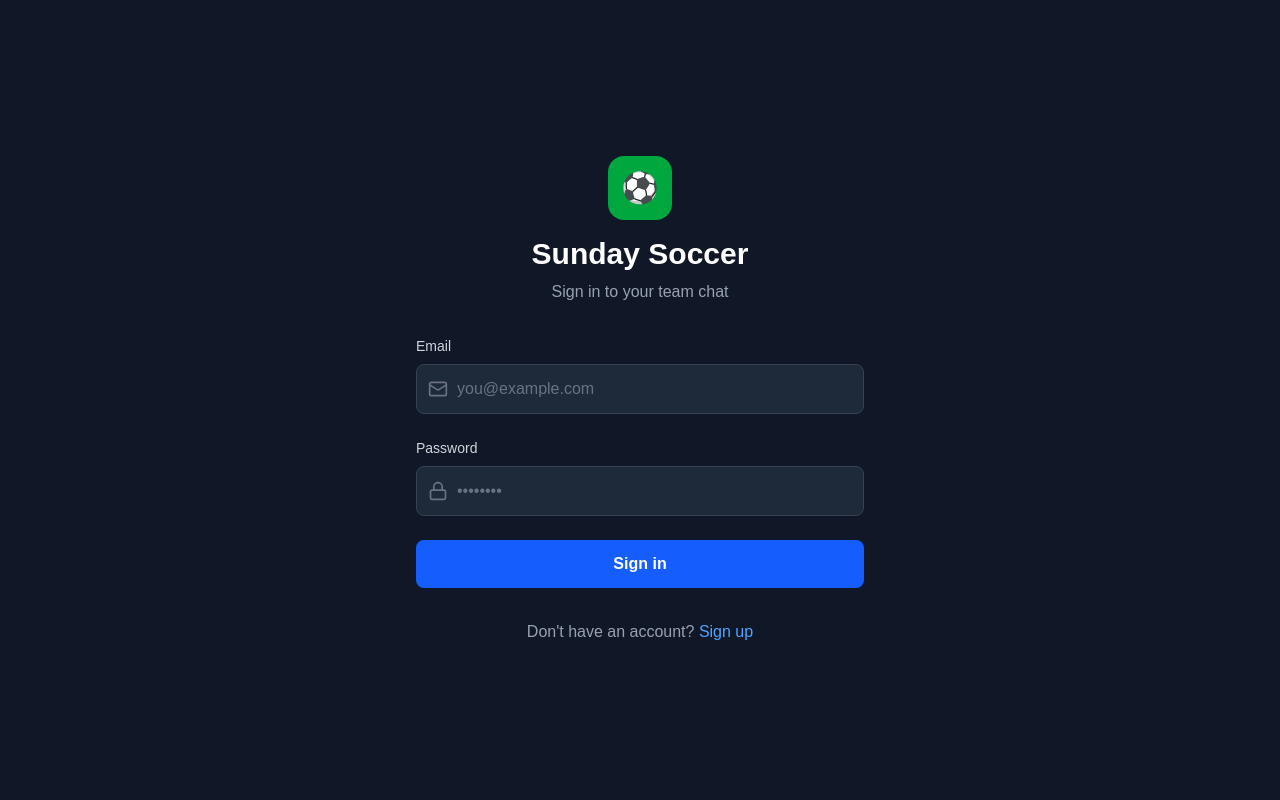
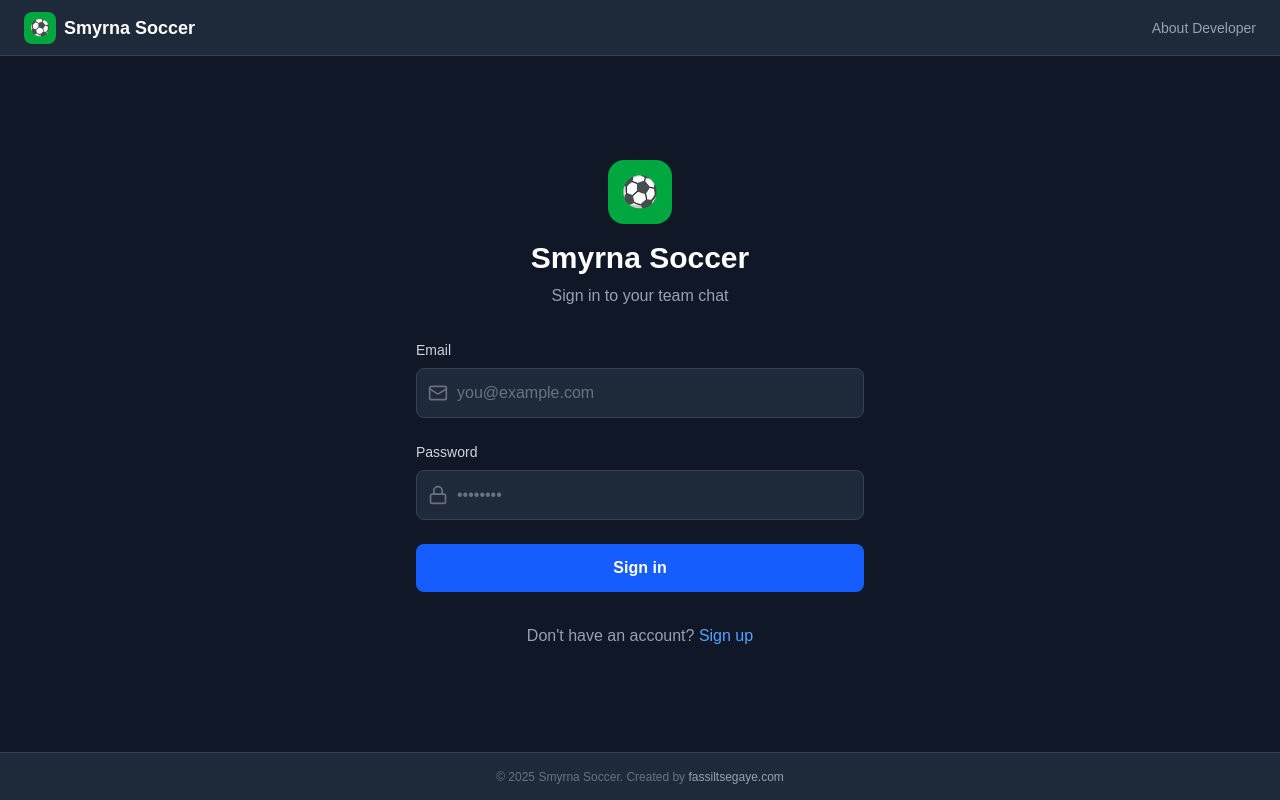
Before and after one commit to fassiliss/sunday-soccer, a Next.js app: page /auth/login in a window 1280 px wide. Built offline with nearby package versions, Linux system fonts and the light colour scheme; no server answers.

Commit message:
Add header and footer

```diff
--- a/app/auth/login/page.tsx
+++ b/app/auth/login/page.tsx
@@ -5,6 +5,8 @@ import { useRouter } from 'next/navigation'
 import Link from 'next/link'
 import { createClient } from '@/lib/supabase/client'
 import { Mail, Lock, Loader2 } from 'lucide-react'
+import Header from '@/components/layout/Header'
+import Footer from '@/components/layout/Footer'
 
 export default function LoginPage() {
     const [email, setEmail] = useState('')
@@ -31,11 +33,13 @@ export default function LoginPage() {
     }
 
     return (
-        <div className="min-h-screen flex items-center justify-center bg-gray-900 px-4">
+        <div className="min-h-screen flex flex-col bg-gray-900">
+            <Header />
+            <main className="flex-1 flex items-center justify-center px-4">
                 <div className="max-w-md w-full space-y-8">
                     <div className="text-center">
                         <div className="mx-auto w-16 h-16 bg-green-600 rounded-2xl flex items-center justify-center text-3xl mb-4">⚽</div>
-                    <h2 className="text-3xl font-bold text-white">Sunday Soccer</h2>
+                        <h2 className="text-3xl font-bold text-white">Smyrna Soccer</h2>
                         <p className="mt-2 text-gray-400">Sign in to your team chat</p>
                     </div>
 
@@ -87,6 +91,8 @@ export default function LoginPage() {
                         Don't have an account? <Link href="/auth/signup" className="text-blue-400 hover:text-blue-300">Sign up</Link>
                     </p>
                 </div>
+            </main>
+            <Footer />
         </div>
     )
 }
--- /dev/null
+++ b/components/layout/Footer.tsx
@@ -0,0 +1,19 @@
+'use client'
+
+export default function Footer() {
+    return (
+        <footer className="h-12 bg-gray-800 border-t border-gray-700 flex items-center justify-center px-4">
+            <p className="text-xs text-gray-500">
+                © {new Date().getFullYear()} Smyrna Soccer. Created by{' '}
+                <a
+                    href="https://www.fassiltsegaye.com"
+                    target="_blank"
+                    rel="noopener noreferrer"
+                    className="text-gray-400 hover:text-white"
+                >
+                    fassiltsegaye.com
+                </a>
+            </p>
+        </footer>
+    )
+}
--- /dev/null
+++ b/components/layout/Header.tsx
@@ -0,0 +1,24 @@
+'use client'
+
+import Link from 'next/link'
+
+export default function Header() {
+    return (
+        <header className="h-14 bg-gray-800 border-b border-gray-700 flex items-center justify-between px-4 md:px-6">
+            <Link href="/" className="flex items-center gap-2">
+                <div className="w-8 h-8 bg-green-600 rounded-lg flex items-center justify-center">⚽</div>
+                <span className="font-semibold text-white text-lg">Smyrna Soccer</span>
+            </Link>
+            <nav className="flex items-center gap-4">
+                <a
+                    href="https://www.fassiltsegaye.com"
+                    target="_blank"
+                    rel="noopener noreferrer"
+                    className="text-sm text-gray-400 hover:text-white"
+                >
+                    About Developer
+                </a>
+            </nav>
+        </header>
+    )
+}
```
Lines whose indentation alone changed are shown as unchanged.
